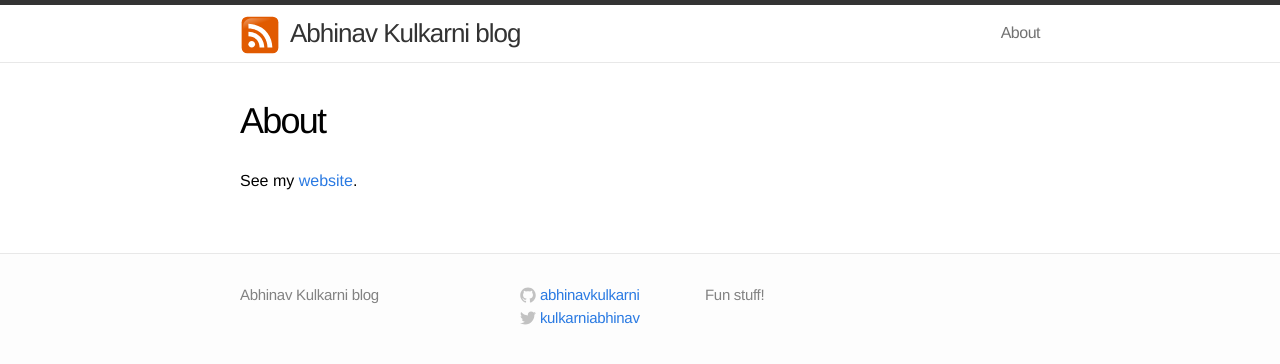
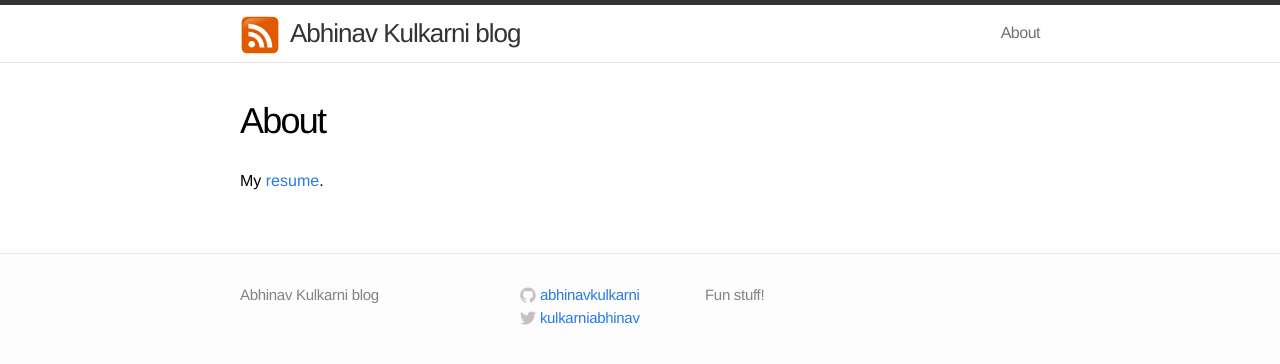
Before and after one commit to abhinavkulkarni/abhinavkulkarni.github.io, a Jekyll site: the page built from about.md, in a window 1280 px wide. Shown: the top 364 px of the page. Built offline with Jekyll 4.4.1, drawn with Linux system fonts in a browser that asks for light colours.

Commit message:
Added resume

```diff
--- a/about.md
+++ b/about.md
@@ -4,4 +4,4 @@ title: About
 permalink: /about/
 ---
 
-See my [website](https://abhinavkulkarni.github.io/).
+My [resume](/assets/Resume.pdf).
```
Also changed, not shown: 1 other file.
